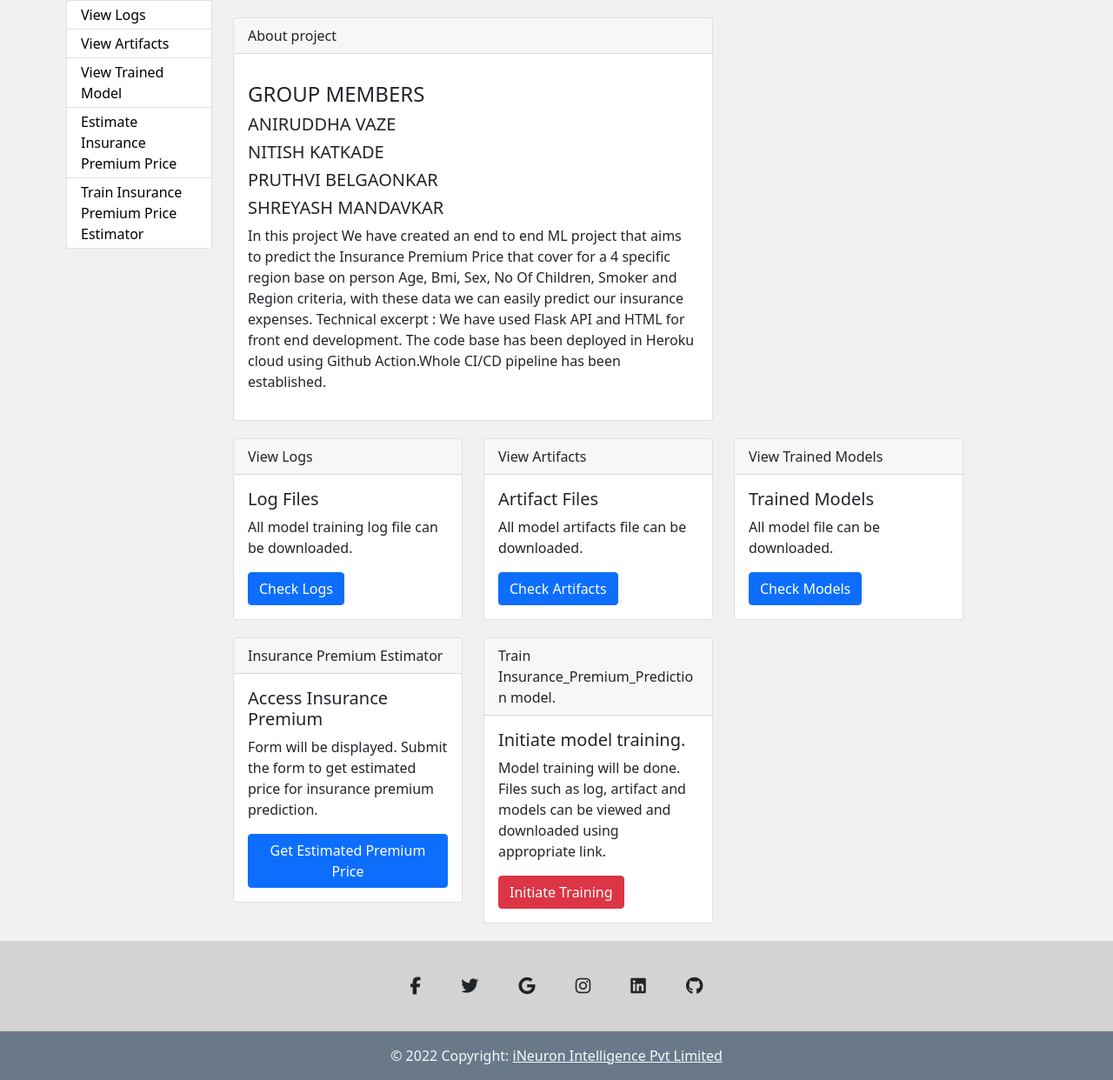
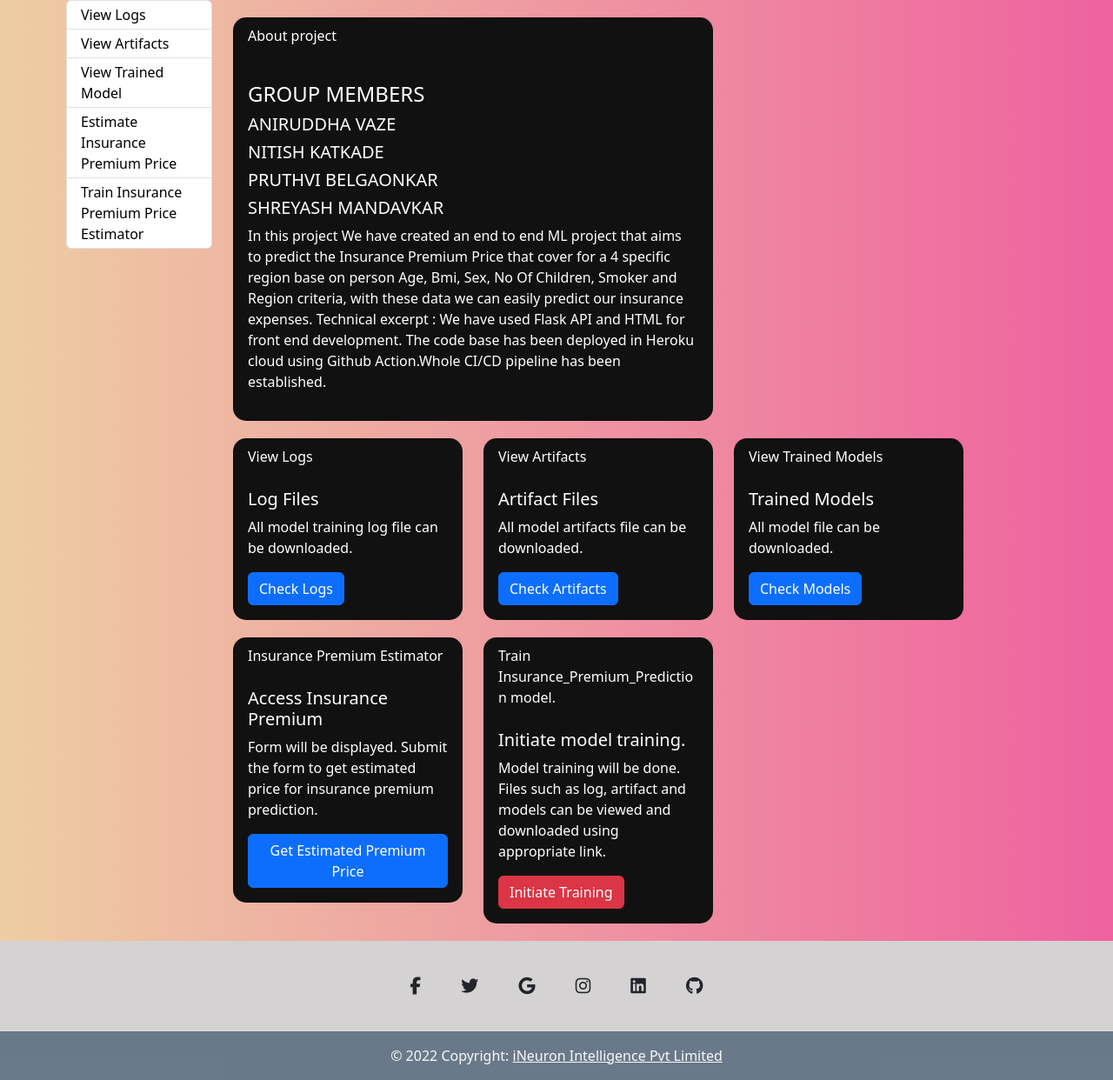
Before and after one commit to shrey-0407/Insurance-Premium-Prediction-Internship-Project, a Flask app: page / in a window 1280 px wide. Shown: the part 56-1298 px from the top of the page at 87% size. Run offline with Flask 2, Linux system fonts and the light colour scheme; some libraries are stand-ins or nearby versions.

Commit message:
templates

```diff
--- a/templates/header.html
+++ b/templates/header.html
@@ -7,6 +7,17 @@
     <meta name="viewport" content="width=device-width, initial-scale=1">
     <link href="https://cdn.jsdelivr.net/npm/bootstrap@5.1.3/dist/css/bootstrap.min.css" rel="stylesheet"
         integrity="sha384-1BmE4kWBq78iYhFldvKuhfTAU6auU8tT94WrHftjDbrCEXSU1oBoqyl2QvZ6jIW3" crossorigin="anonymous">
+        <link href="https://fonts.googleapis.com/css2?family=Open+Sans:ital,wght@0,300;0,400;0,500;0,600;0,700;1,300;1,400;1,600;1,700&family=Montserrat:ital,wght@0,300;0,400;0,500;0,600;0,700;1,300;1,400;1,500;1,600;1,700&family=Raleway:ital,wght@0,300;0,400;0,500;0,600;0,700;1,300;1,400;1,500;1,600;1,700&display=swap" rel="stylesheet">
+
+        <!-- Vendor CSS Files -->
+        <link href="../assets/vendor/bootstrap/css/bootstrap.min.css" rel="stylesheet">
+        <link href="../assets/vendor/bootstrap-icons/bootstrap-icons.css" rel="stylesheet">
+        <link href="../assets/vendor/aos/aos.css" rel="stylesheet">
+        <link href="../assets/vendor/glightbox/css/glightbox.min.css" rel="stylesheet">
+        <link href="../assets/vendor/swiper/swiper-bundle.min.css" rel="stylesheet">
+
+        <!-- Template Main CSS File -->
+        <link href="../assets/css/main.css" rel="stylesheet">
     <script src="https://kit.fontawesome.com/778c911bcf.js" crossorigin="anonymous"></script>
     <style>
 
@@ -39,8 +50,10 @@ table-layout: fixed;
         text-align:left;
     word-wrap: break-word;
 }
+
+
 </style>
-<body style="background-color: #f1f1f1;">
+<body style="background: linear-gradient(to right, #eecda3, #ef629f);">
 
 
 
@@ -92,7 +105,7 @@ table-layout: fixed;
         <div class="col-md-2 col-sm-12 col-lg-2">
             <ul class=" list-group ">
                 <li class="list-group-item py-1  {% if 'log' in request.path %} active {% endif %}">
-                    <a  style=" text-decoration: none;color:black" href="/logs">View Logs</a>
+                    <a  style=" text-decoration: none;color:black " href="/logs">View Logs</a>
                 </li>
                 <li class="list-group-item py-1 {% if 'artifact' in request.path %} active {% endif %}">
                     <a style=" text-decoration: none;color:rgb(0, 0, 0)" href="/artifact">View Artifacts</a>
@@ -172,6 +185,16 @@ table-layout: fixed;
         integrity="sha384-ka7Sk0Gln4gmtz2MlQnikT1wXgYsOg+OMhuP+IlRH9sENBO0LRn5q+8nbTov4+1p"
         crossorigin="anonymous"></script>
 
+        <script src="../assets/vendor/bootstrap/js/bootstrap.bundle.min.js"></script>
+  <script src="../assets/vendor/aos/aos.js"></script>
+  <script src="../assets/vendor/glightbox/js/glightbox.min.js"></script>
+  <script src="../assets/vendor/purecounter/purecounter_vanilla.js"></script>
+  <script src="../assets/vendor/swiper/swiper-bundle.min.js"></script>
+  <script src="../assets/vendor/isotope-layout/isotope.pkgd.min.js"></script>
+  <script src="../assets/vendor/php-email-form/validate.js"></script>
+
+  <!-- Template Main JS File -->
+  <script src="assets/js/main.js"></script>
 </body>
 
 </html>
--- a/templates/index.html
+++ b/templates/index.html
@@ -5,6 +5,21 @@
 <link href="https://cdn.jsdelivr.net/npm/bootstrap@5.1.3/dist/css/bootstrap.min.css" rel="stylesheet"
 integrity="sha384-1BmE4kWBq78iYhFldvKuhfTAU6auU8tT94WrHftjDbrCEXSU1oBoqyl2QvZ6jIW3" crossorigin="anonymous">
 <title>Index</title>
+<link href="../assets/vendor/bootstrap/css/bootstrap.min.css" rel="stylesheet">
+        <link href="../assets/vendor/bootstrap-icons/bootstrap-icons.css" rel="stylesheet">
+        <link href="../assets/vendor/aos/aos.css" rel="stylesheet">
+        <link href="../assets/vendor/glightbox/css/glightbox.min.css" rel="stylesheet">
+        <link href="../assets/vendor/swiper/swiper-bundle.min.css" rel="stylesheet">
+
+        <!-- Template Main CSS File -->
+        <link href="../assets/css/main.css" rel="stylesheet">
+<style>
+    .card{
+        background:#111;
+        color: #fff;
+        border-radius:15px;
+    }
+</style>
 {% endblock %}
 
 {% block content %}
@@ -111,7 +126,6 @@ integrity="sha384-1BmE4kWBq78iYhFldvKuhfTAU6auU8tT94WrHftjDbrCEXSU1oBoqyl2QvZ6jI
 
 
 
-
 </div>
 
 {% endblock %}
--- a/templates/predict.html
+++ b/templates/predict.html
@@ -10,7 +10,7 @@ integrity="sha384-1BmE4kWBq78iYhFldvKuhfTAU6auU8tT94WrHftjDbrCEXSU1oBoqyl2QvZ6jI
 {% block content %}
 
 <div class="row">
-    <div class="col-md-6 col-sm-12 col-xs-6 col-lg-6">
+    <div class="col-md-6 col-sm-12 col-xs-6 col-lg-6" style="border:2px solid black; border-radius:10px;  background: linear-gradient(to right, #000428, #004e92);">
 
 
         <form action="/predict" method="post">
```
